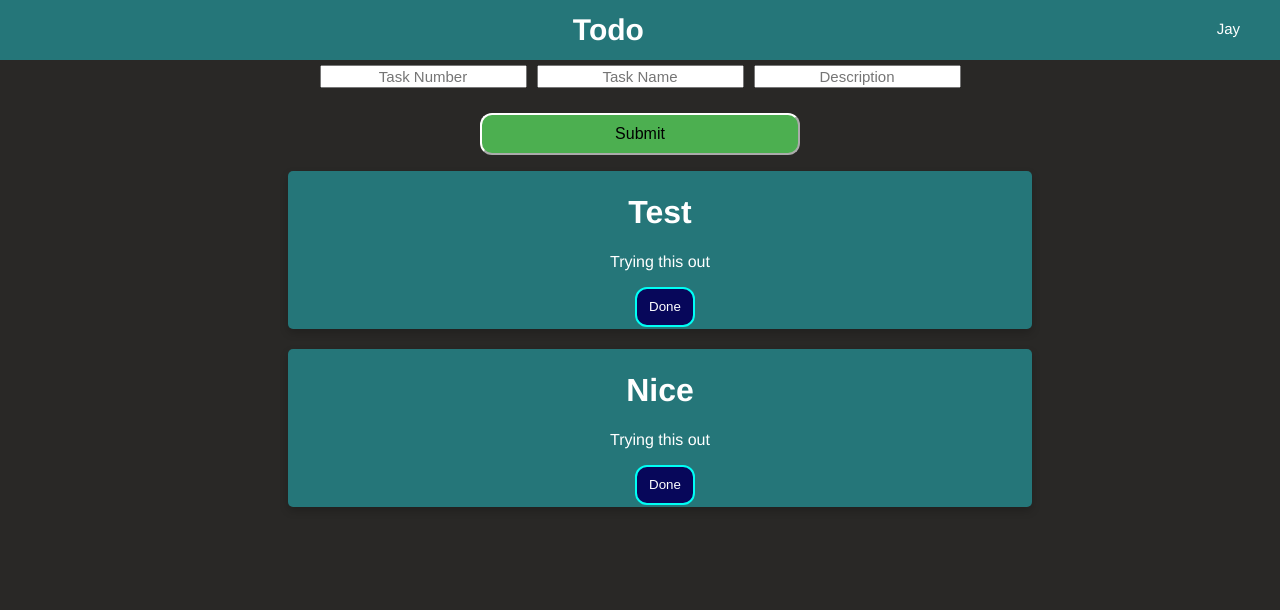
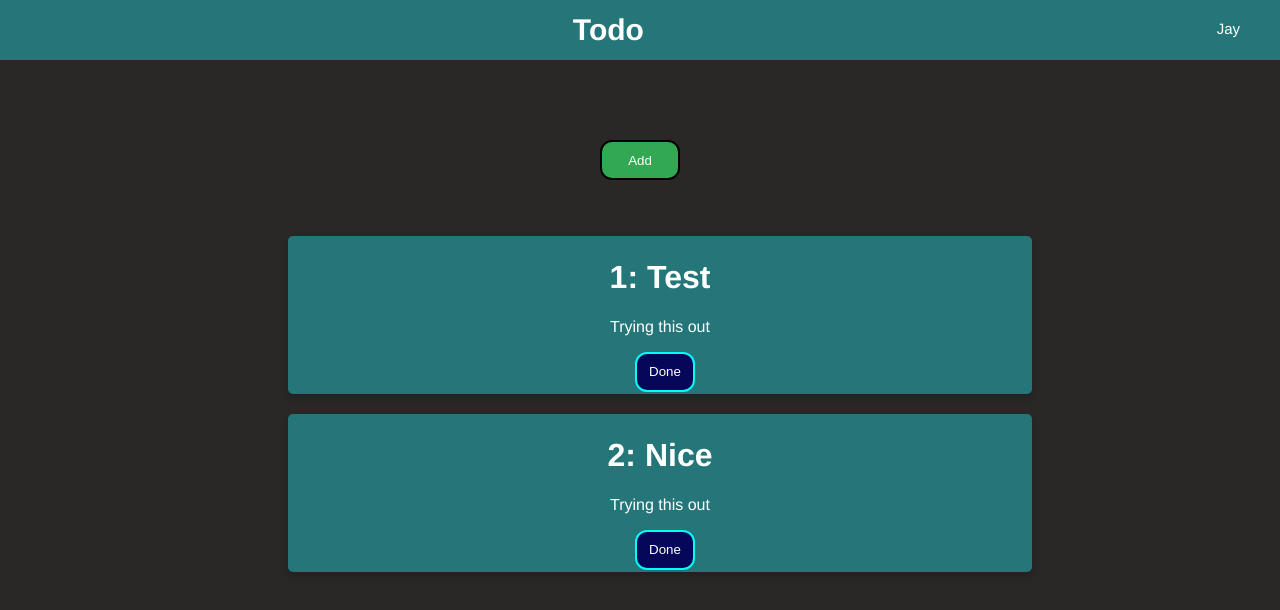
Before and after one commit to Jayanth-Mani/to-do-app, a Vue app: page / in a window 1280 px wide. Shown: the top 610 px of the page. Built offline with nearby package versions, Linux system fonts and the light colour scheme.

Commit message:
added toggle task

```diff
--- a/src/components/NewTask.vue
+++ b/src/components/NewTask.vue
@@ -1,38 +1,38 @@
 <template>
+<div @toggle-task="$emit(toggle-task)">
   <div class="forms">
-    <input class="form" v-model="num" placeholder="Task Number">
     <input class="form" v-model="name" placeholder="Task Name">
     <input class="form" v-model="description" placeholder="Description">
     </div>
     <button @click="createNewTask" id="button">Submit</button>
+    </div>
 
 </template>
 
 <script>
 export default {
+  components: {  },
     name: "NewTask",
     data(){
         return{
             num:'',
             name: '',
             description: '',
+            toggleAddTask: true
 
         }
     },
 
     methods: {
         createNewTask() {
-            if (!this.num){
-                alert("Please enter task number")
-                return
-            }
-            else if (!this.name) {
+
+            if (!this.name) {
                 alert("Please enter a task name")
                 return
             }
 
             const newTask = {
-                num: parseInt(this.num),
+                num: 0,
                 name: this.name,
                 description: this.description
             }
@@ -41,10 +41,12 @@ export default {
             this.name=''
             this.description=''
 
-        }
+        },
+
+
     },
 
-    emits: ['create-new-task']
+    emits: ['create-new-task', 'toggle-task']
 }
 
 
@@ -55,6 +57,10 @@ export default {
     margin: 5px;
     text-align: center;
     font-size: 15px;
+    width: 250px;
+    height: 30px;
+    border-radius: 10px;
+    border-color: #00fff5;
 }
 
 .forms {
@@ -73,7 +79,7 @@ export default {
 }
 
 #button:hover {
-  background-color: white; /* Green */
+  background-color: white;
   color: #4CAF50 ;
 }
 </style>
--- a/src/components/Task.vue
+++ b/src/components/Task.vue
@@ -2,7 +2,7 @@
   <div class="card" v-if="currentTask">
     <div class="container">
       <h1>
-        <b>{{ name }}</b>
+        <b>{{ num + ": " + name }}</b>
       </h1>
       <p>{{ description }}</p>
       <button @click="finishTask(num)" class="button">Done</button>
--- a/src/components/Tasks.vue
+++ b/src/components/Tasks.vue
@@ -1,5 +1,6 @@
 <template>
-    <NewTask @create-new-task="createTask"/>
+    <TaskButton @toggle-task="toggleAddTask" :text="addTask ? 'Close' : 'Add'" :color="addTask ? '#e0094a' : '#32a852'"/>
+    <NewTask @create-new-task="createTask" v-if="addTask"  v-show="addTask"/>
     <div>
    <ul class="list">
     <li :key= "task.num" v-for="task in tasks">  <Task @task-done="taskDone" :num="task.num" :name="task.name" :description="task.description" /> </li>
@@ -14,7 +15,7 @@
 <script>
 import Task from "./Task.vue";
 import NewTask from "./NewTask.vue"
-
+import TaskButton from "./Button.vue"
 
 export default {
 
@@ -34,13 +35,16 @@ export default {
                 description:"Trying this out"
             }
 
-        ]
+        ],
+
+        addTask: false,
     }
 },
 components: {
 
     Task,
-    NewTask
+    NewTask,
+    TaskButton,
   },
 
   methods: {
@@ -48,7 +52,11 @@ components: {
           this.tasks = this.tasks.filter((task) => task.num !== numId)
       },
       createTask(newTask){
+          newTask.num = this.tasks.length + 1
         this.tasks = [...this.tasks, newTask]
+      },
+      toggleAddTask(){
+          this.addTask = !this.addTask
       }
   },
 }
```
